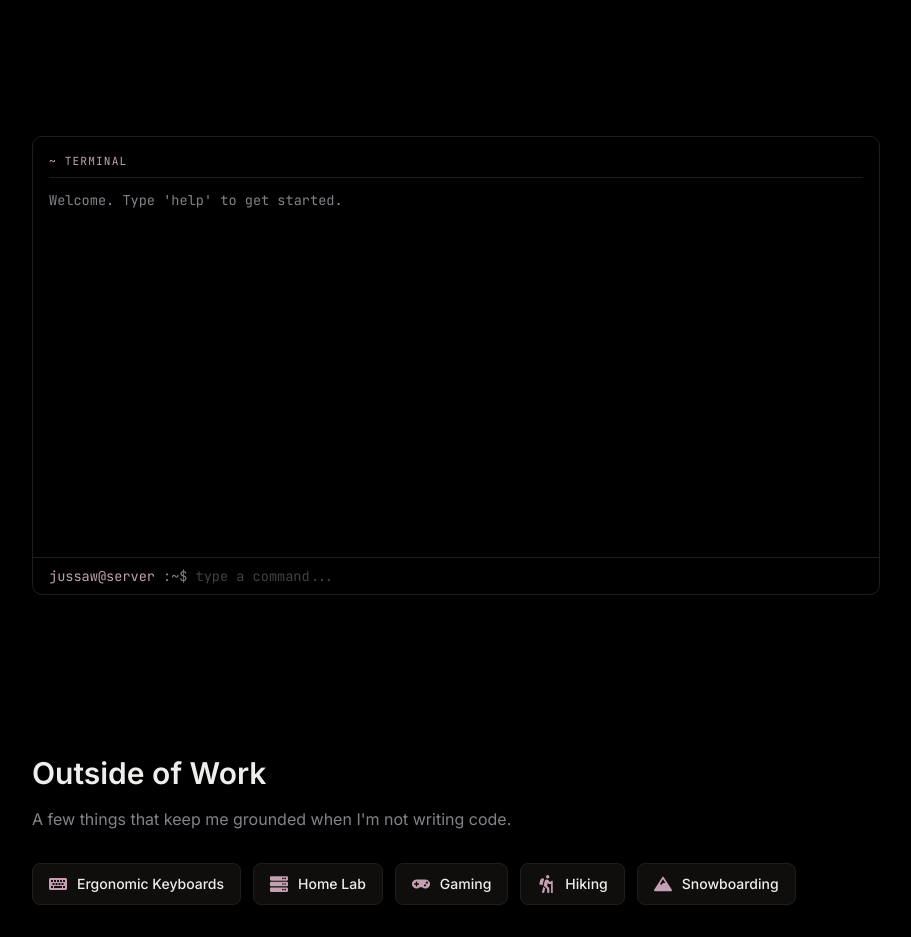
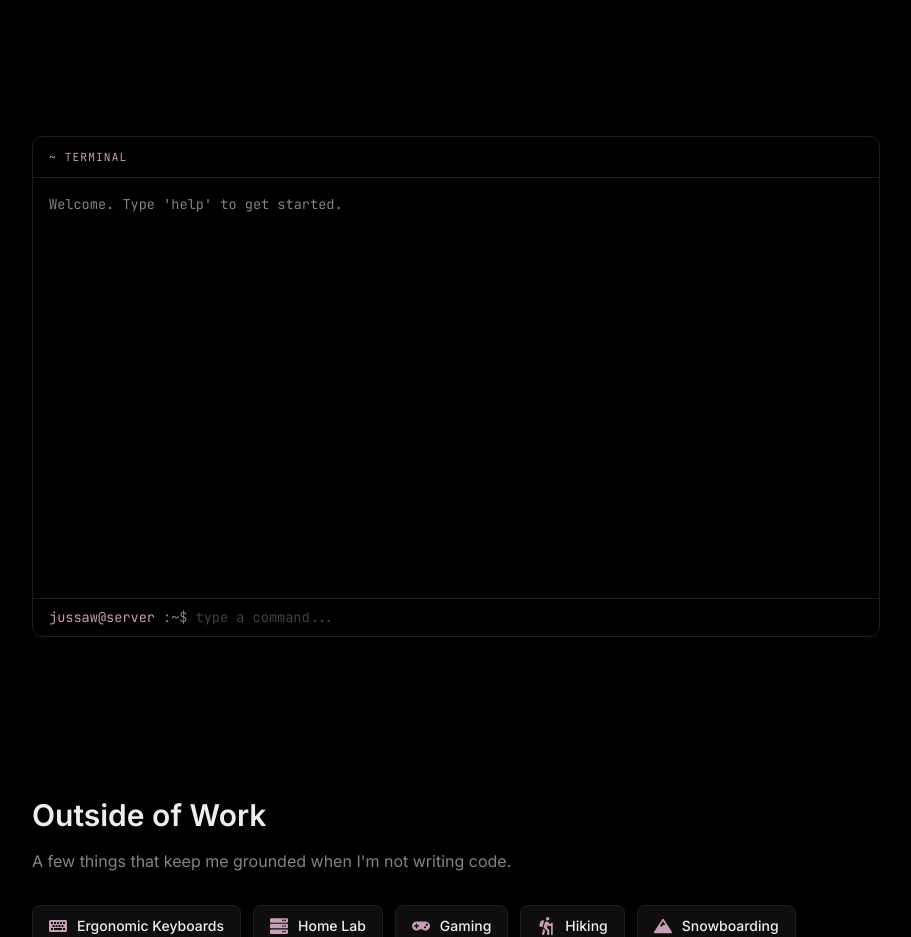
Before and after one commit to jussaw/jussaw-app, a Next.js app in the folder web/: page / in a window 1280 px wide. Shown: the part 3740-4677 px from the top of the page, without its empty margins (184-1095 px from the left). Built offline with nearby package versions, Linux system fonts and the light colour scheme.

Commit message:
fix: make terminal header static above scrollable output area

```diff
--- a/web/src/components/sections/Terminal.module.css
+++ b/web/src/components/sections/Terminal.module.css
@@ -41,8 +41,7 @@
   text-transform: uppercase;
   font-family: var(--font-jbmono, monospace);
   border-bottom: 1px solid var(--color-border);
-  padding-bottom: 0.5rem;
-  margin-bottom: 0.75rem;
+  padding: 0.75rem 1rem;
 }
 
 .inputRow {
--- a/web/src/components/sections/Terminal.tsx
+++ b/web/src/components/sections/Terminal.tsx
@@ -98,12 +98,13 @@ export default function Terminal() {
   return (
     <SectionWrapper id="terminal">
       <div className={styles.container}>
+        {/* Static top bar */}
+        <div className={styles.header}>
+          ~ terminal
+        </div>
+
         {/* Scrollable output */}
         <div ref={outputRef} className={styles.output}>
-          {/* Inline label — no separate toolbar */}
-          <div className={styles.header}>
-            ~ terminal
-          </div>
           {lines.map((line, i) => (
             <div key={i} className={styles.line}>
               {line.type === 'input' ? (
```
